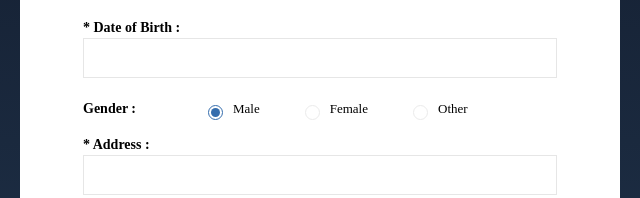
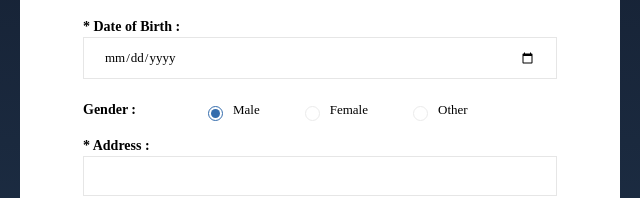
Before and after one commit to NisheetNakrani/melearningweb, a plain HTML site: page index.html in a window 1280 px wide. Shown: the part 168-366 px from the top of the page, 320-960 px from the left. Drawn offline with Linux system fonts and the light colour scheme.

Commit message:
Update index.html

```diff
--- a/index.html
+++ b/index.html
@@ -27,7 +27,7 @@
                         </div>
                         <div class="form-group">
                             <label for="birth_date">* Date of Birth :</label>
-                            <input type="text" name="birth_date" id="birth_date" required>
+                            <input type="date" name="birth_date" id="birth_date" required>
                         </div>
                         <div class="form-radio">
                             <label for="gender" class="radio-label">Gender :</label>
```
